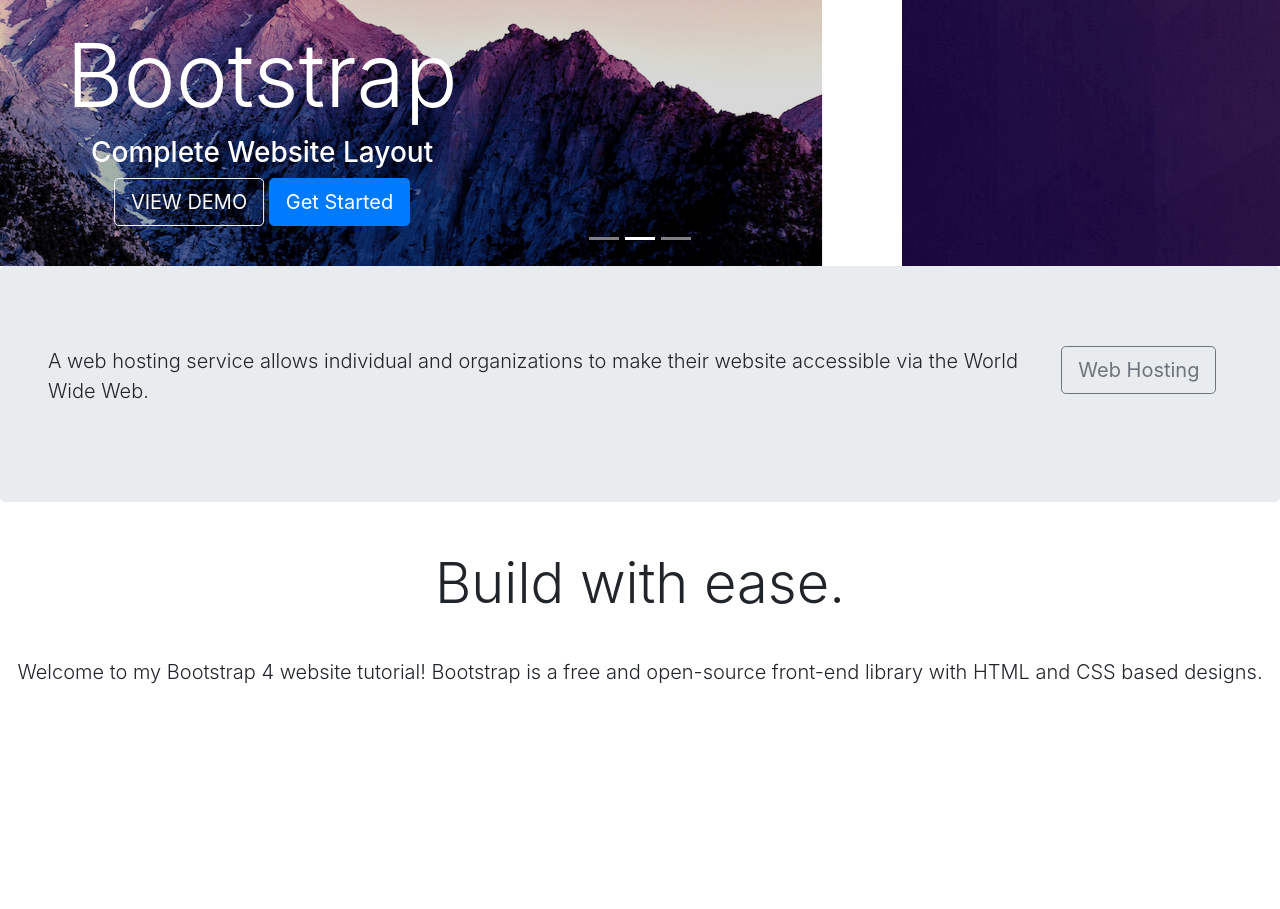
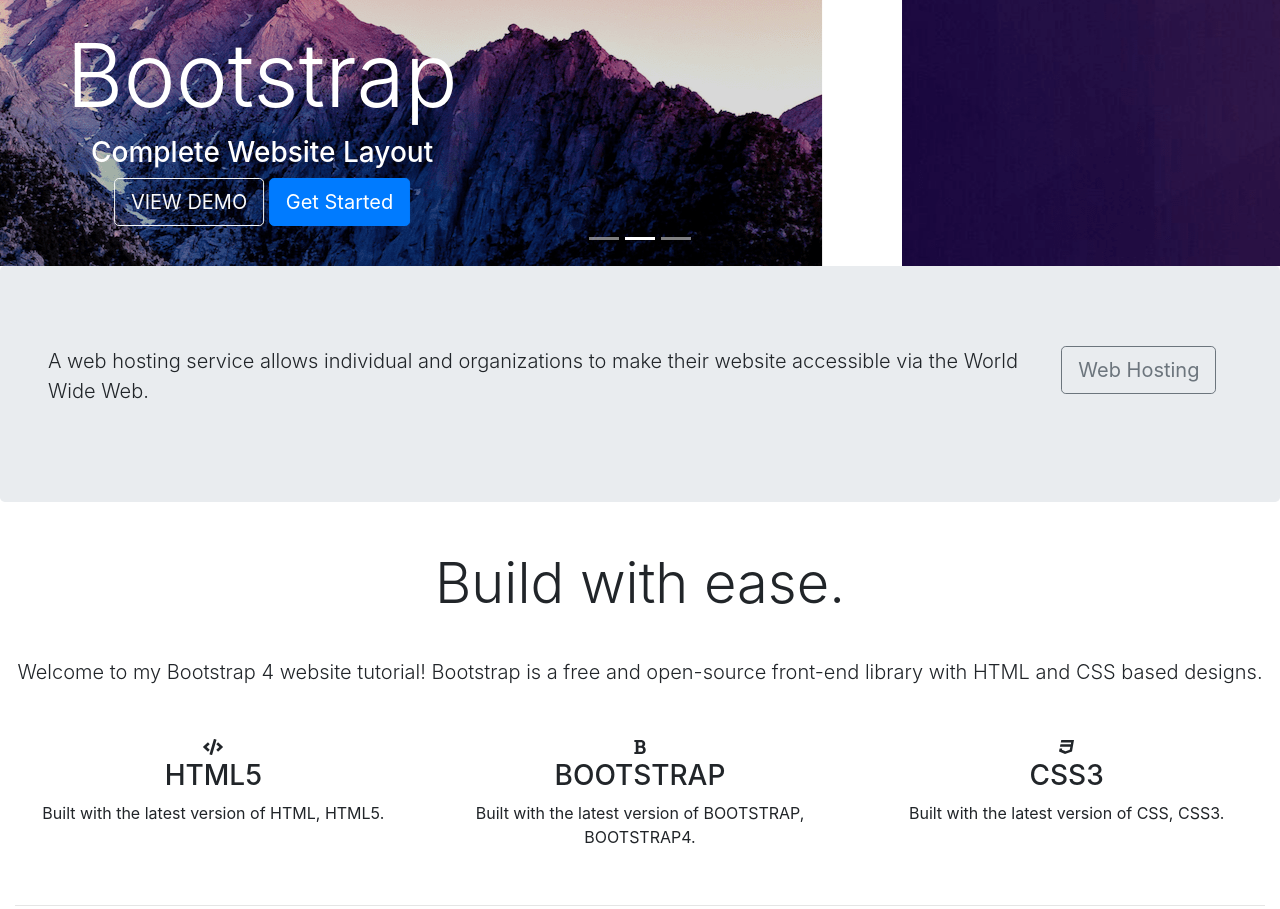
Before and after one commit to hdorgeval/complete-bs4-website, a website: page src/index.html in a window 1280 px wide. Shown: the part 424-1333 px from the top of the page. Before the commit the page ends 1143 px from the top, so only its background shows below. Drawn offline with nearby package versions, Linux system fonts and the light colour scheme.

Commit message:
feat(website): build the tree column section

```diff
--- a/src/index.html
+++ b/src/index.html
@@ -109,6 +109,26 @@
     </div>
 
     <!--- Three Column Section -->
+    <div class="container-fluid padding">
+      <div class="row text-center padding">
+        <div class="col-xs-12 col-sm-6 col-md-4">
+          <i class="fas fa-code"></i>
+          <h3>HTML5</h3>
+          <p>Built with the latest version of HTML, HTML5.</p>
+        </div>
+        <div class="col-xs-12 col-sm-6 col-md-4">
+          <i class="fas fa-bold"></i>
+          <h3>BOOTSTRAP</h3>
+          <p>Built with the latest version of BOOTSTRAP, BOOTSTRAP4.</p>
+        </div>
+        <div class="col-sm-12 col-md-4">
+          <i class="fab fa-css3"></i>
+          <h3>CSS3</h3>
+          <p>Built with the latest version of CSS, CSS3.</p>
+        </div>
+      </div>
+      <hr class="my-4" />
+    </div>
 
     <!--- Two Column Section -->
 
```
